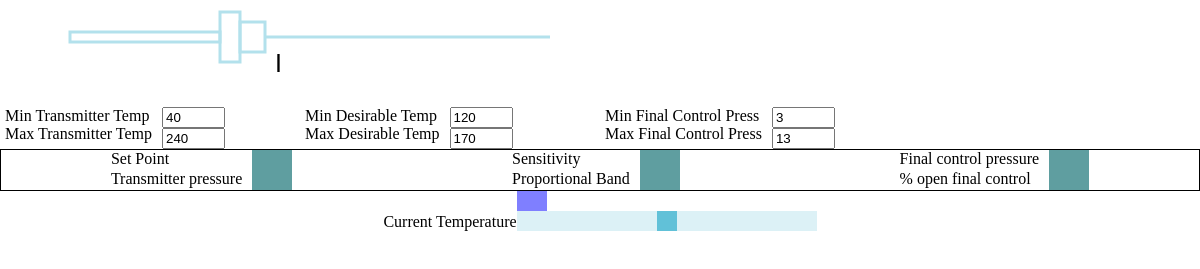
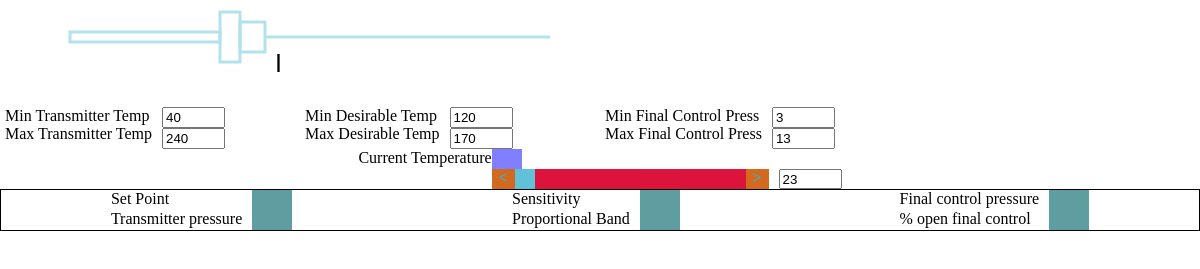
Before and after one commit to Bogdan5/VentilationSimulation, an Electron app: page mainWindow.html in a window 1200 px wide. Shown: the part 103-372 px from the top of the page. Drawn offline with Linux system fonts and the light colour scheme; no server answers.

Commit message:
Slider formatting

```diff
--- a/content/calculation.js
+++ b/content/calculation.js
@@ -1,3 +1,5 @@
+let {data} = require('./data.js');
+
 exports.debounce = (func, delay) => {
   let debouncing
   return function() {
@@ -39,7 +41,7 @@ let renderResults = (data, minOpen, maxOpen) => {
 // Recalculates value on change
 const recalculate = (data, normalBehaviour) => {
   let minOpen, maxOpen;
-  if (dataCompletenessCheck(data) && dataValidityCheck(data)) {
+  if (dataCompletenessCheck(data)) {
     if (normalBehaviour === 'normalOpen') {
       minOpen = 100;
       maxOpen = 0;
@@ -47,20 +49,27 @@ const recalculate = (data, normalBehaviour) => {
       minOpen = 0;
       maxOpen = 100;
     }
-    debounce(renderResults(data, minOpen, maxOpen), 300);
+    renderResults(data, minOpen, maxOpen);
   }
 }
 
 // Get the values of the input
-exports.saveInputChange = (id, dat) => {
+exports.saveInputChange = (id) => {
+  let x = data[id].val;
   return () => {
     let val = document.getElementById(id).value;
-    if (!val){
-      dat[id] = 0;
+    if (val.length === 0){
+      data[id].known = false;
     } else {
       console.log(val);
-      dat[id] = val;
-      recalculate();
+      data[id].val = val;
+      //Check if the data is complete and valid
+      if (dataValidityCheck(data)){
+        recalculate();
+      } else {
+        data[id].val = x;
+      }
+      // data[id].known = true;
     }
   }
 }
--- a/content/data.js
+++ b/content/data.js
@@ -2,30 +2,37 @@
 exports.data = {
   minTransmTemp: {
     val: 40,
-    known: true
+    known: true,
+    elem: document.getElementById('minTransmTempData')
   },
   maxTransmTemp: {
     val: 240,
-    known: true
+    known: true,
+    elem: document.getElementById('maxTransmTempData')
   },
   minDesirTemp: {
     val: 120,
-    known: true
+    known: true,
+    elem: document.getElementById('minDesirTempData')
   },
   maxDesirTemp: {
     val: 170,
-    known: true
+    known: true,
+    elem: document.getElementById('maxDesirTempData')
   },
   minFinContrPress: {
     val: 3,
-    known: true
+    known: true,
+    elem: document.getElementById('minFinContrPressData')
   },
   maxFinContrPress: {
     val: 13,
-    known: true
+    known: true,
+    elem: document.getElementById('maxFinContrPressData')
   },
   temperature: {
     val: 23,
-    known: true
+    known: true,
+    elem: document.getElementById('temperature')
   }
 };
--- a/mainWindow.html
+++ b/mainWindow.html
@@ -25,8 +25,8 @@
           <div id='maxTempTransmLabel'></div>
         </div>
         <div class='variablesUnit'>
-          <input type='number' id='minTransmTempData' step='0.1'>
-          <input type='number' id='maxTransmTempData' step='0.1'>
+          <input type='number' id='minTransmTemp' step='0.1'>
+          <input type='number' id='maxTransmTemp' step='0.1'>
         </div>
       </div>
       <div class='variablesContainer naked'>
@@ -35,8 +35,8 @@
           <div id='maxTempDesirLabel'></div>
         </div>
         <div class='variablesUnit'>
-          <input type='number' id='minDesirTempData' step='0.1'>
-          <input type='number' id='maxDesirTempData' step='0.1'>
+          <input type='number' id='minDesirTemp' step='0.1'>
+          <input type='number' id='maxDesirTemp' step='0.1'>
         </div>
       </div>
 
@@ -46,8 +46,25 @@
           <div id='maxFinContPressLabel'></div>
         </div>
         <div class='variablesUnit'>
-          <input type='number' id='minFinContrPressData' step='0.1'>
-          <input type='number' id='maxFinContrPressData' step='0.1'>
+          <input type='number' id='minFinContrPress' step='0.1'>
+          <input type='number' id='maxFinContrPress' step='0.1'>
+        </div>
+      </div>
+    </div>
+    <div class='currentTemp naked'>
+      <div id='currentTempLabel'></div>
+      <div class='currentTempContainer'>
+        <div class='emptyTop naked'>
+          <div id='sliderButtonDisplay' class='sliderButtonDisplay'></div>
+        </div>
+        <div class='currentTempControls naked'>
+          <div id='arrowLeft' class='sliderArrow naked'><</div>
+          <div class='slider naked'>
+            <div id='sliderButtonHandle' class='sliderButtonHandle'></div>
+          </div>
+          <div id='arrowRight' class='sliderArrow naked'>></div>
+          <input type='number' id='temperature'>
+        </div>
       </div>
     </div>
   </div>
@@ -83,21 +100,5 @@
       </div>
     </div>
   </div>
-    <div class='currentTemp naked'>
-      <div id='currentTempLabel'></div>
-      <div class='currentTempContainer'>
-        <div class='emptyTop naked'>
-          <div id='sliderButtonDisplay' class='sliderButtonDisplay'></div>
-        </div>
-        <div id='slider'>
-          <div id='arrowLeft'></div>
-          <div id='sliderBase' class='sliderBase'>
-            <div id='sliderButtonHandle' class='sliderButtonHandle'></div>
-          </div>
-          <div id='arrowRight'></div>
-        </div>
-      </div>
-    </div>
-  </div>
 </body>
 </html>
--- a/render.js
+++ b/render.js
@@ -2,7 +2,7 @@ const electron = require('electron');
 const {ipcRenderer} = electron;
 
 let {data} = require('./content/data.js');
-let {recalculate, saveInputChange, debounce} = require('./content/calculation.js');
+let {saveInputChange, debounce} = require('./content/calculation.js');
 let {moveSliderHandle} = require('./content/sliders.js');
 
 // Default values
@@ -71,17 +71,21 @@ let renderLabels = (lng) => {
 
 //Render the values of inputs
 let renderInputs = (data) => {
-  document.getElementById('minTransmTempData').value = data.minTransmTemp.val;
-  document.getElementById('maxTransmTempData').value = data.maxTransmTemp.val;
-  document.getElementById('minDesirTempData').value = data.minDesirTemp.val;
-  document.getElementById('maxDesirTempData').value = data.maxDesirTemp.val;
-  document.getElementById('minFinContrPressData').value = data.minFinContrPress.val;
-  document.getElementById('maxFinContrPressData').value = data.maxFinContrPress.val;
+  for (i in data){
+    document.getElementById(i).value = data[i].val;
+  }
+  // document.getElementById('minTransmTemp').value = data.minTransmTemp.val;
+  // document.getElementById('maxTransmTemp').value = data.maxTransmTemp.val;
+  // document.getElementById('minDesirTemp').value = data.minDesirTemp.val;
+  // document.getElementById('maxDesirTemp').value = data.maxDesirTemp.val;
+  // document.getElementById('minFinContrPress').value = data.minFinContrPress.val;
+  // document.getElementById('maxFinContrPress').value = data.maxFinContrPress.val;
+  // document.getElementById('temperature').value = data.temperature.val;
 }
 
 //Add event listenders for all inputs
 let addEventListenerInput = (id) => {
-  // document.getElementById(id).addEventListener('input', debounce(saveInputChange(id, data), 300));
+  document.getElementById(id).addEventListener('input', debounce(saveInputChange(id), 1000));
 }
 
 //***************************************************************************************************
@@ -91,7 +95,7 @@ let addEventListenerInput = (id) => {
 let idHandler = document.getElementById('sliderButtonHandle');
 let idDisplay = document.getElementById('sliderButtonDisplay');
 let idSlider = document.getElementById('sliderBase');
-moveSliderHandle(idHandler, idDisplay, idSlider, 'horizontal');
+// moveSliderHandle(idHandler, idDisplay, idSlider, 'horizontal');
 
 //Render the results
 let renderResults = (resultObj) => {
@@ -113,7 +117,7 @@ addEventListenerInput('minTransmTempData');
 addEventListenerInput('maxTransmTempData');
 addEventListenerInput('minDesirTempData');
 addEventListenerInput('maxDesirTempData');
-addEventListenerInput('setPointData');
+// addEventListenerInput('setPointData');
 // addEventListenerInput('sensitivityData');
 addEventListenerInput('minFinContrPressData');
 addEventListenerInput('maxFinContrPressData');
--- a/styles/style.scss
+++ b/styles/style.scss
@@ -95,26 +95,6 @@ input{
   margin-left: 10px;
 }
 
-/* The div with the current temperature */
-.currentTemp{
-  height: 40px;
-  display:flex;
-  flex-direction: row;
-  justify-content: center;
-  align-items: flex-end;
-}
-
-.currentTempContainer{
-  width: 300px;
-  height: 40px;
-  /* background-color: purple; */
-}
-
-.emptyTop{
-  height: 20px;
-  position: relative;
-}
-
 //Results section_________________________________________________________________________________
 .results{
   border: 1px solid black;
@@ -139,6 +119,38 @@ input{
   justify-content: space-between;
 }
 
+//Current temperature section________________________________________________________________________
+
+/* The div with the current temperature */
+.currentTemp{
+  height: 40px;
+  display: flex;
+  flex-direction: row;
+  justify-content: center;
+}
+
+// .currentTempLabel{
+
+// }
+
+.currentTempContainer{
+  width: 350px;
+  height: 40px;
+  // background-color: purple;
+}
+
+.emptyTop{
+  height: 20px;
+  position: relative;
+}
+
+.currentTempControls{
+  display: flex;
+  flex-direction: row;
+  height: 20px;
+  // background-color:crimson;
+}
+
 //Slider stuff_______________________________________________________________________________
 
 .sliderButtonDisplay{
@@ -150,6 +162,20 @@ input{
   opacity: 0.5;
 }
 
+.sliderArrow{
+  width: 30px;
+  background-color: chocolate;
+  color: darken($primary-color, 30%);
+  text-align: center;
+  font-weight: 900;
+}
+
+.slider{
+  background-color: crimson;
+  width: 300px;
+  position: relative;
+}
+
 .sliderButtonHandle{
   position: absolute;
   top: 0;
@@ -158,16 +184,3 @@ input{
   background-color: darken($primary-color, 20%);
   cursor: pointer;
 }
-
-.sliderBase{
-  height: 20px;
-  background-color: lighten($primary-color, 10%);
-  position: relative;
-  display:flex;
-  flex-direction: row;
-  justify-content: center;
-}
-
-.sliderButtonHandleContainer{
-  padding: 5px;
-}
```
Also changed, not shown: styles/style.css, 1 other file. Lines whose indentation alone changed are shown as unchanged.
